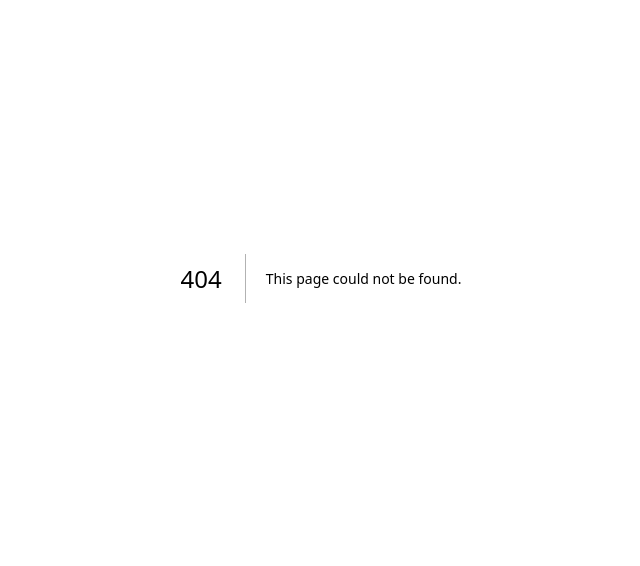
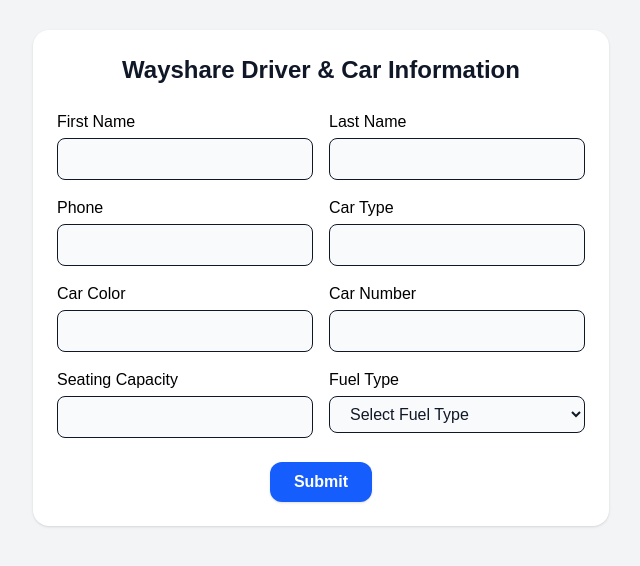
Before and after one commit to himanshu-o5/wayshare, a Next.js app: page /register/driver in a window 1280 px wide. Before the commit this address had no page. Shown: the part 122-688 px from the top of the page, without its empty margins (319-959 px from the left). Built offline with nearby package versions, Linux system fonts and the light colour scheme; no server answers.

Commit message:
Added : User and Driver

```diff
--- /dev/null
+++ b/app/(AUTH)/register/driver/page.js
@@ -0,0 +1,121 @@
+"use client";
+import axios from "axios";
+import { useState } from "react";
+import { useUser } from "@clerk/nextjs";
+
+export default function DriverForm() {
+  const { user, isLoaded, isSignedIn } = useUser();
+
+  const [formData, setFormData] = useState({
+    firstName: "",
+    lastName: "",
+    phone: "",
+    carType: "",
+    carColor: "",
+    carNumber: "",
+    fuelType: "",
+    seatingCapacity: "",
+  });
+
+  const handleChange = (e) => {
+    const { name, value } = e.target;
+    setFormData({ ...formData, [name]: value });
+  };
+
+  const handleSubmit = async (e) => {
+    e.preventDefault();
+    if(isLoaded && isSignedIn){
+      try {
+        const res = await axios.post(
+          "/api/register/driver",
+          { ...formData, email: user.primaryEmailAddress.emailAddress, driverId: user.id },
+          {
+            headers: {
+              "Content-Type": "application/json",
+            },
+          }
+        );
+        // Redirect to the driver dashboard or show a success message
+        alert("Driver registered successfully");
+        window.location.href = "/";
+
+      } catch (error) {
+        console.error("Error:", error);
+        alert("Error submitting form");
+        window.location.href = "/";
+      }
+    }
+  };
+
+  return (
+    <div className="min-h-screen flex items-center justify-center bg-gray-100 dark:bg-gray-900 p-4">
+      <form
+        onSubmit={handleSubmit}
+        className="w-full max-w-xl bg-white dark:bg-gray-800 p-6 rounded-2xl shadow space-y-6"
+      >
+        <h2 className="text-2xl font-bold text-center text-gray-900 dark:text-white">
+          Wayshare Driver & Car Information
+        </h2>
+
+        <div className="grid grid-cols-1 md:grid-cols-2 gap-4">
+          {[
+            "firstName",
+            "lastName",
+            "phone",
+            "carType",
+            "carColor",
+            "carNumber",
+            "seatingCapacity",
+          ].map((field) => (
+            <div key={field}>
+              <label
+                className="block mb-1 font-medium capitalize"
+                htmlFor={field}
+              >
+                {field.replace(/([A-Z])/g, " $1")}
+              </label>
+              <input
+                type={field === "seatingCapacity" || field === "phone" ? "number" : "text"}
+                name={field}
+                id={field}
+                value={formData[field]}
+                onChange={handleChange}
+                className="w-full px-4 py-2 rounded-lg border dark:border-gray-700 bg-gray-50 dark:bg-gray-700 text-gray-900 dark:text-white focus:outline-none focus:ring-2 focus:ring-blue-500"
+                required
+              />
+            </div>
+          ))}
+
+          <div>
+            <label className="block mb-1 font-medium" htmlFor="fuelType">
+              Fuel Type
+            </label>
+            <select
+              id="fuelType"
+              name="fuelType"
+              value={formData.fuelType}
+              onChange={handleChange}
+              required
+              className="w-full px-4 py-2 rounded-lg border dark:border-gray-700 bg-gray-50 dark:bg-gray-700 text-gray-900 dark:text-white focus:outline-none focus:ring-2 focus:ring-blue-500"
+            >
+              <option value="">Select Fuel Type</option>
+              <option value="Petrol">Petrol</option>
+              <option value="Diesel">Diesel</option>
+              <option value="Electric">Electric</option>
+              <option value="Hybrid">Hybrid</option>
+            </select>
+          </div>
+        </div>
+
+        <div className="text-center">
+          <button
+            type="submit"
+            className="px-6 py-2 rounded-xl bg-blue-600 hover:bg-blue-700 text-white font-semibold shadow transition"
+          >
+            Submit
+          </button>
+        </div>
+      </form>
+    </div>
+  );
+}
--- /dev/null
+++ b/app/api/register/driver/route.js
@@ -0,0 +1,41 @@
+import connectDB from "@/lib/connectDB";
+import Driver from "@/models/Driver";
+import { NextResponse } from "next/server";
+
+
+export const POST = async (req) => {
+  const { firstName, lastName, email, driverId, phone, carType, carColor, carNumber, fuelType, seatingCapacity } = await req.json();
+
+  try {
+    await connectDB();
+    let driver = await Driver.findOne({ driverId});
+    if (driver) {
+      return NextResponse.json(
+        { message: "User already exists" },
+        { status: 201 }
+      );
+    }
+    driver = await Driver.create({
+      firstName,
+      lastName,
+      email,
+      driverId,
+      phone,
+      carType,
+      carColor,
+      carNumber,
+      fuelType,
+      seatingCapacity,
+    });
+    return NextResponse.json(
+      { message: "Driver created successfully", driver },
+      { status: 201 }
+    );
+  } catch (error) {
+    console.error("Error creating driver:", error);
+    return NextResponse.json(
+      { message: "Error creating driver" },
+      { status: 500 }
+    );
+  }
+};
--- /dev/null
+++ b/app/api/register/user/route.js
@@ -0,0 +1,21 @@
+import connectDB from "@/lib/connectDB";
+import User from "@/models/User";
+import { NextResponse } from "next/server";
+
+
+export const POST = async (req) => {
+  const { firstName, lastName, email, userId } = await req.json();
+
+  try {
+    await connectDB();
+    let user = await User.findOne({ userId});
+    if (user) {
+      return NextResponse.json({ message: "User already exists" }, { status: 201 });
+    }
+    user = await User.create({ firstName, lastName, email, userId});
+    return NextResponse.json({ message: "User created successfully", user }, { status: 201 });
+  } catch (error) {
+    console.error("Error creating user:", error);
+    return NextResponse.json({ message: "Error creating user" }, { status: 500 });
+  }
+}
--- a/app/page.js
+++ b/app/page.js
@@ -1,15 +1,15 @@
 "use client";
-import Map from "@/components/Home/Map";
-import SearchRide from "@/components/Home/SearchRide";
 import { SignedIn, SignedOut } from "@clerk/nextjs";
 import { SourceContext } from "@/context/SourceContext";
 import { DestinationContext } from "@/context/DestinationContext";
 import { useState } from "react";
-import { LoadScript } from "@react-google-maps/api";
+// import { LoadScript } from "@react-google-maps/api";
 import SignedOutPage from "@/components/Home/SignedOutPage";
 import { SessionUserContext } from "@/context/SessionUserContext";
 import Header from "@/components/Header";
 import { DirectionRoutePointContext } from "@/context/DirectionRoutePointContext";
+import { useJsApiLoader } from "@react-google-maps/api";
+import UserPage from "@/components/UserPage";
 
 export default function Home() {
   const [source, setSource] = useState([]);
@@ -17,33 +17,31 @@
   const [sessionUser, setSessionUser] = useState([]);
   const [directionRoutePoints, setDirectionRoutePoints] = useState([]);
 
+  const { mapLoaded } = useJsApiLoader({
+    id: "google-map-script",
+    googleMapsApiKey: process.env.NEXT_PUBLIC_GOOGLE_MAPS_API,
+    libraries: ["places"], // optional if you use autocomplete etc.
+  });
+
   return (
     <div className="">
       <SourceContext.Provider value={{ source, setSource }}>
         <DestinationContext.Provider value={{ destination, setDestination }}>
           <SessionUserContext.Provider value={{ sessionUser, setSessionUser }}>
             <DirectionRoutePointContext.Provider value={{directionRoutePoints, setDirectionRoutePoints}}>
-              <LoadScript
+              {/* <LoadScript
                 googleMapsApiKey={process.env.NEXT_PUBLIC_GOOGLE_MAPS_API}
                 libraries={["places"]}
-              >
+              > */}
                 {/* Showing header */}
                 <Header />
-                {/* Then all other elements */}
                 <SignedIn>
-                  <div className="p-6 grid grid-cols-1 md:grid-cols-3 gap-5">
-                    <div>
-                      <SearchRide />
-                    </div>
-                    <div className="col-span-2">
-                      <Map />
-                    </div>
-                  </div>
+                  <UserPage mapLoaded />
                 </SignedIn>
                 <SignedOut>
                   <SignedOutPage />
                 </SignedOut>
-              </LoadScript>
+              {/* </LoadScript> */}
             </DirectionRoutePointContext.Provider>
           </SessionUserContext.Provider>
         </DestinationContext.Provider>
--- a/components/Header.js
+++ b/components/Header.js
@@ -10,6 +10,7 @@
   UserButton,
 } from "@clerk/nextjs";
 import { SessionUserContext } from "@/context/SessionUserContext";
+import axios from "axios";
 
 const Header = () => {
   const { isLoaded, isSignedIn, user } = useUser();
@@ -27,6 +28,28 @@
       });
     }
   }, [isLoaded, isSignedIn, user]);
+
+
+  useEffect(() => {
+    if (sessionUser && sessionUser.id) {
+      const registerUser = async () => {
+        try {
+            const response = await axios.post("/api/register/user/", {
+              firstName: sessionUser.firstName,
+              lastName: sessionUser.lastName,
+              email: sessionUser.email,
+              userId: sessionUser.id,
+            });
+            return response;
+
+        } catch (error) {
+          console.error("Error registering user:", error);
+        }
+      };
+      registerUser();
+    }
+  }, [sessionUser]);
+
 
   return (
     <header className="flex justify-between items-center border-b mx-8 border-[rgba(255,255,255,0.15)]">
--- /dev/null
+++ b/components/UserPage.js
@@ -0,0 +1,28 @@
+import React from 'react'
+import Map from "@/components/Home/Map";
+import SearchRide from "@/components/Home/SearchRide";
+// import { useJsApiLoader } from "@react-google-maps/api";
+
+
+// //   const { mapLoaded } = useJsApiLoader({
+// //     id: "google-map-script",
+// //     googleMapsApiKey: process.env.NEXT_PUBLIC_GOOGLE_MAPS_API,
+// //     libraries: ["places"], // optional if you use autocomplete etc.
+// //   });
+
+const UserPage = (mapLoaded) => {
+  return (
+    <div>
+        <div className="p-6 grid grid-cols-1 md:grid-cols-3 gap-5">
+          <div>
+            <SearchRide />
+          </div>
+          <div className="col-span-2">
+            {mapLoaded ? <Map /> : <p>Loading map...</p>}
+          </div>
+        </div>
+    </div>
+  );
+}
+
+export default UserPage
--- /dev/null
+++ b/lib/connectDB.js
@@ -0,0 +1,16 @@
+import mongoose from 'mongoose';
+
+const connectDB = async () => {
+  try {
+    await mongoose.connect(process.env.MONGO_URI, {
+      useNewUrlParser: true,
+      useUnifiedTopology: true,
+    });
+    console.log('MongoDB connected');
+  } catch (error) {
+    console.error('MongoDB connection error:', error);
+    process.exit(1);
+  }
+}
+
+export default connectDB;
--- a/middleware.js
+++ b/middleware.js
@@ -1,12 +1,18 @@
-import { clerkMiddleware } from "@clerk/nextjs/server";
+import { clerkMiddleware, createRouteMatcher } from "@clerk/nextjs/server";
 
-export default clerkMiddleware();
+const isPublicRoute = createRouteMatcher(["/", "/sign-in(.*)", "/sign-up(.*)"]);
+
+export default clerkMiddleware(async (auth, req) => {
+  if (!isPublicRoute(req)) {
+    await auth.protect();
+  }
+});
 
 export const config = {
   matcher: [
     // Skip Next.js internals and all static files, unless found in search params
-    '/((?!_next|[^?]*\\.(?:html?|css|js(?!on)|jpe?g|webp|png|gif|svg|ttf|woff2?|ico|csv|docx?|xlsx?|zip|webmanifest)).*)',
+    "/((?!_next|[^?]*\\.(?:html?|css|js(?!on)|jpe?g|webp|png|gif|svg|ttf|woff2?|ico|csv|docx?|xlsx?|zip|webmanifest)).*)",
     // Always run for API routes
-    '/(api|trpc)(.*)',
+    "/(api|trpc)(.*)",
   ],
 };
--- /dev/null
+++ b/models/Driver.js
@@ -0,0 +1,63 @@
+import mongoose from "mongoose";
+
+// driver = await Driver.create({
+//   ,
+//   ,
+//   ,
+//   ,
+//   phone,
+//   carType,
+//   carColor,
+//   carNumber,
+//   fuelType,
+//   seatingCapacity,
+// });
+
+const DriverSchema = new mongoose.Schema({
+  driverId: {
+    type: String,
+    required: true,
+    unique: true,
+  },
+  firstName: {
+    type: String,
+    required: true,
+  },
+  lastName: {
+    type: String,
+  },
+  email: {
+    type: String,
+    required: true,
+    unique: true,
+  },
+  phone: {
+    type: Number,
+    required: true,
+  },
+  carType: {
+    type: String,
+    required: true,
+  },
+  carColor: {
+    type: String,
+    required: true,
+  },
+  carNumber: {
+    type: String,
+    required: true,
+  },
+  fuelType: {
+    type: String,
+    required: true,
+  },
+  seatingCapacity: {
+    type: Number,
+    required: true,
+  }
+});
+
+// Avoid redefining the model during hot reloads in dev
+const Driver = mongoose.models.Driver || mongoose.model("Driver", DriverSchema);
+
+export default Driver;
--- /dev/null
+++ b/models/User.js
@@ -0,0 +1,26 @@
+import mongoose from "mongoose";
+
+const UserSchema = new mongoose.Schema({
+  userId: {
+    type: String,
+    required: true,
+    unique: true,
+  },
+  firstName: {
+    type: String,
+    required: true,
+  },
+  lastName: {
+    type: String,
+  },
+  email: {
+    type: String,
+    required: true,
+    unique: true,
+  },
+});
+
+// Avoid redefining the model during hot reloads in dev
+const User = mongoose.models.User || mongoose.model("User", UserSchema);
+
+export default User;
--- a/package.json
+++ b/package.json
@@ -11,11 +11,14 @@
   "dependencies": {
     "@clerk/nextjs": "^6.12.9",
     "@react-google-maps/api": "^2.20.6",
+    "axios": "^1.8.4",
+    "mongoose": "^8.13.2",
     "next": "15.2.4",
     "react": "^19.0.0",
     "react-dom": "^19.0.0",
     "react-google-autocomplete": "^2.7.4",
-    "react-icons": "^5.5.0"
+    "react-icons": "^5.5.0",
+    "zxcvbn": "^4.4.2"
   },
   "devDependencies": {
     "@eslint/eslintrc": "^3",
```
Also changed, not shown: 1 other file (tests, documents, lock files or other folders).
